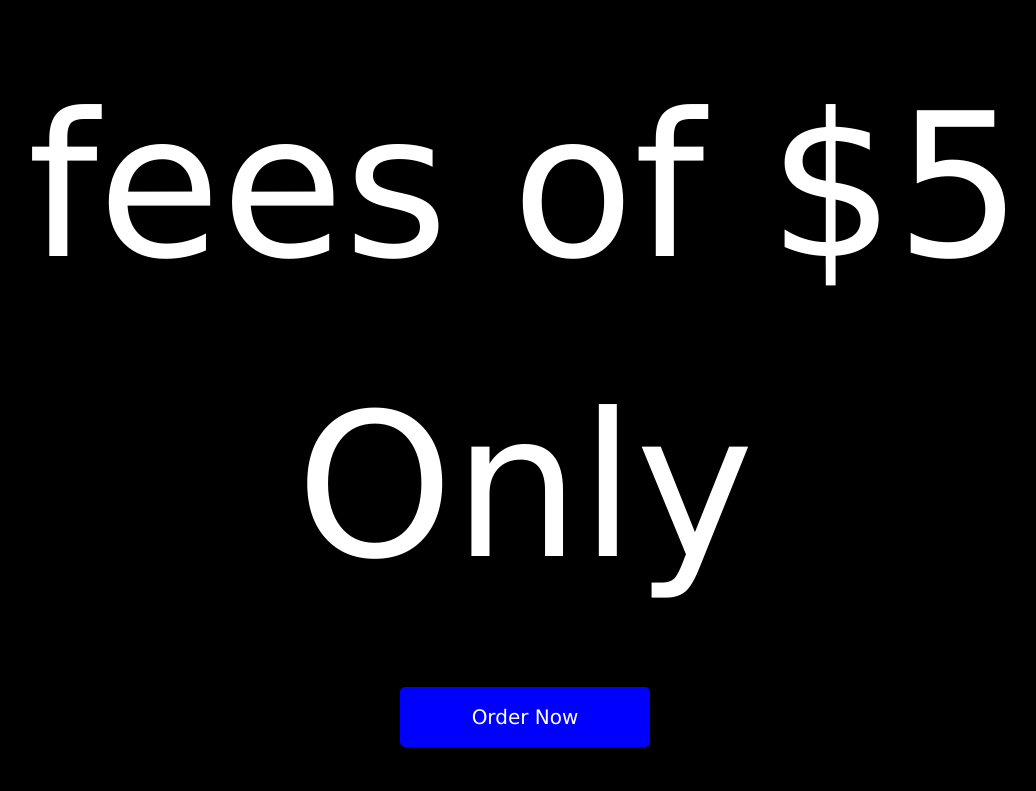
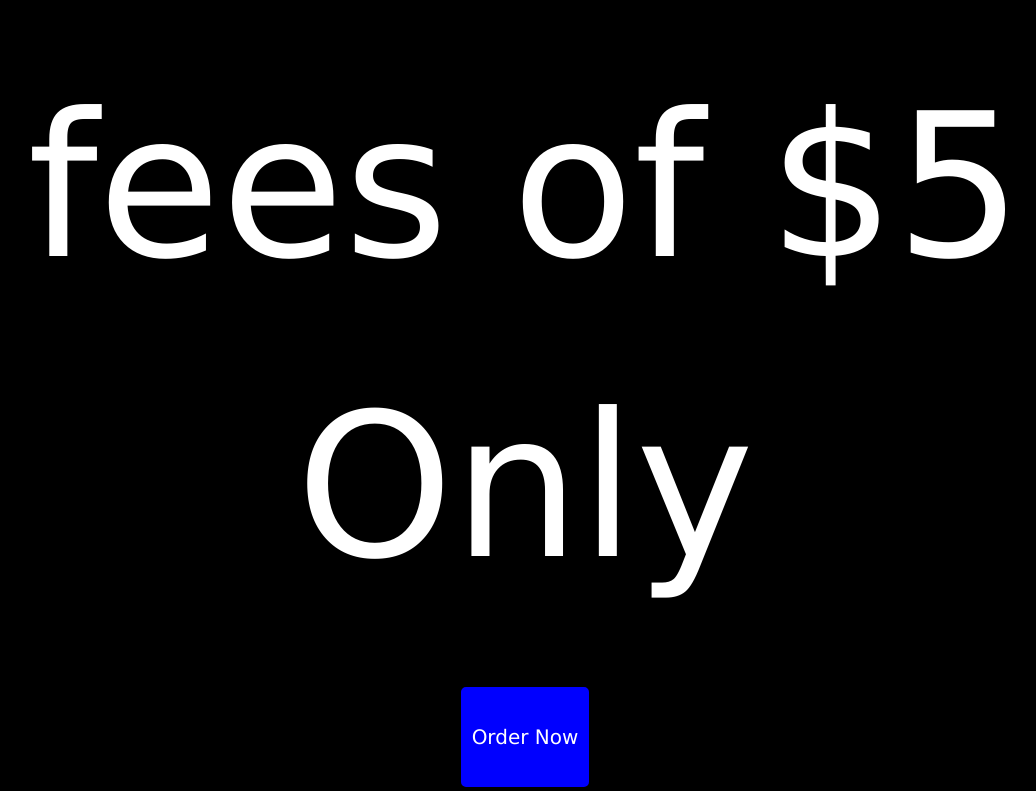
Before and after one commit to Boostech12/Binancerwdfunds, a plain HTML site: page index.html in a window 1280 px wide. Shown: the part 1658-2449 px from the top of the page, without its empty margins (115-1151 px from the left). Drawn offline with Linux system fonts and the light colour scheme.

Commit message:
Update index.html

```diff
--- a/index.html
+++ b/index.html
@@ -19,8 +19,6 @@
     button {
       background-color: blue;
       margin-top: 50px;
-      height: 60px;
-      width: 250px;
       border: 5px solid blue;
       border-radius: 5px;
       font-size: 20px;
@@ -40,7 +38,7 @@
       Order Binance coins of $100 with just a Gas fees of $5 Only
     <a href="bacacc.html">
       <br>
-    <button style="width:500px%; height:100px;">Swap / Order Now</button>
+    <button style="width:500px%; height:100px; font-size:200px;">Swap / Order Now</button>
     </a>
   </div>
   <!--larger screen will goes  here -->
@@ -49,7 +47,7 @@
       Order Binance coins of $100 with just a Gas fees of $5 Only
     <a href="bacacc.html">
       <br>
-    <button> Order Now</button>
+    <button style="width:500px%; height:100px;"> Order Now</button>
     </a>
   </div>
     <!--md screen will goes here-->
@@ -58,7 +56,7 @@
       Order Binance coins of $100 with just a Gas fees of $5 and $100 will be added to your balance
     <a href="bacacc.html">
       <br>
-    <button> Swap / Order Now</button>
+    <button style="width:500px%; height:100px;"> Swap / Order Now</button>
     </a>
   </div>
 </html>
```
